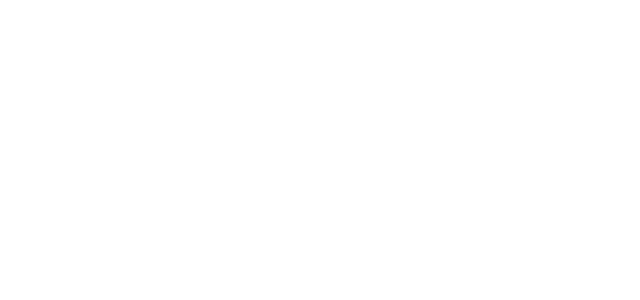
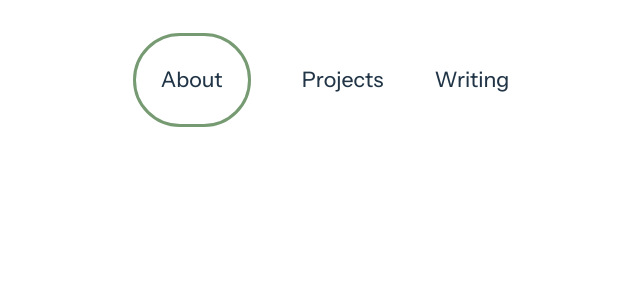
Before and after one commit to carsonwolber/carsonwolber.github.io, a React (Vite) app: page /about in a window 1280 px wide. Before the commit this address had no page. Shown: the top 300 px of the page, without its empty margins (319-959 px from the left). Built offline with nearby package versions, Linux system fonts and the light colour scheme.

Commit message:
added active elem

```diff
--- /dev/null
+++ b/src/About.css
@@ -0,0 +1,8 @@
+.navbar {
+  position: fixed;
+  top: 0;
+  left: 0;
+  width: 100%;
+  display: flex;
+  justify-content: center;
+}
--- a/src/About.jsx
+++ b/src/About.jsx
@@ -1,6 +1,14 @@
+import './About.css'
+import Navbar from './Navbar'
+
+
 function About() {
-  return (<>
-  </>)
+  return (
+    <>
+      <div className='navbar'>
+        <Navbar curr='About' />
+      </div>
+    </>)
 }
 
 export default About;
--- a/src/App.jsx
+++ b/src/App.jsx
@@ -1,6 +1,8 @@
 import './App.css'
-import Navbar from './Navbar'
 import { Route, Routes, BrowserRouter, Navigate } from 'react-router-dom';
+import About from './About';
+import Projects from './Projects';
+import Writing from './Writing';
 
 
 function App() {
@@ -10,6 +12,9 @@
         <Route path="/" element={
           <Navigate replace to={'/about'} />
         } />
+        <Route path="/about" element={<About />} />
+        <Route path="/writing" element={<Writing />} />
+        <Route path="/projects" element={<Projects />} />
 
       </Routes>
     </BrowserRouter>
--- a/src/navbar.jsx
+++ b/src/navbar.jsx
@@ -1,12 +1,12 @@
 import './navbar.css'
 import TopElem from './topElem';
 
-function Navbar() {
+function Navbar({ curr }) {
   return (
     <div className='topbar'>
-      <TopElem name="About" />
-      <TopElem name="Projects" />
-      <TopElem name="Writing" />
+      <TopElem name="About" active={curr == "About"} />
+      <TopElem name="Projects" active={curr == "Projects"} />
+      <TopElem name="Writing" active={curr == "Writing"} />
     </div >
   )
 }
--- a/src/topElem.css
+++ b/src/topElem.css
@@ -26,3 +26,14 @@
   transform: scaleX(1);
   transform-origin: bottom center;
 }
+
+.activeElement {
+  display: flex;
+  margin: 2vw;
+  position: relative;
+  border-color: #769a72;
+  border-style: solid;
+  border-width: 3px;
+  padding: 0px 25px 0px 25px;
+  border-radius: 75px;
+}
--- a/src/topElem.jsx
+++ b/src/topElem.jsx
@@ -2,9 +2,13 @@
 import { useNavigate } from 'react-router-dom';
 
 
-function TopElem({ name }) {
+function TopElem({ name, active }) {
+
+
+  const elementClassName = active ? 'activeElement' : 'element';
+
   return (
-    <div className='element'>
+    <div className={elementClassName}>
       <h4>{name}</h4>
     </div>
   )
```
